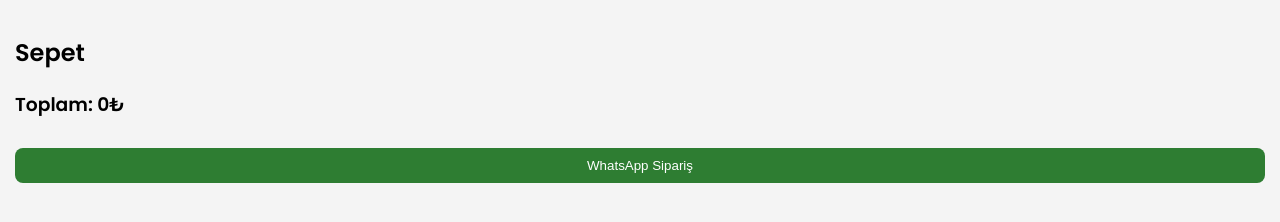
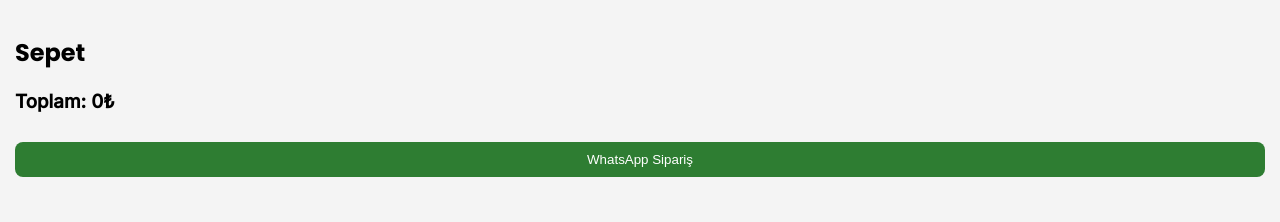
Before and after one commit to alfafguzellik/deneme.io, a plain HTML site: page cart.html in a window 1280 px wide. Drawn offline with Linux system fonts and the light colour scheme.

Commit message:
Update cart.html

```diff
--- a/cart.html
+++ b/cart.html
@@ -5,10 +5,11 @@
 <title>Sepet</title>
 <meta name="viewport" content="width=device-width, initial-scale=1.0">
 
-<link href="https://fonts.googleapis.com/css2?family=Poppins:wght@300;400;600&display=swap" rel="stylesheet">
+<link href="https://fonts.googleapis.com/css2?family=Inter:wght@300;400;500&family=Poppins:wght@500;600;700&display=swap" rel="stylesheet">
 
 <style>
-body{font-family:'Poppins';padding:15px;background:#f4f4f4;margin:0}
+body{margin:0;padding:15px;background:#f4f4f4;font-family:'Inter'}
+h2{font-family:'Poppins'}
 .item{background:#fff;padding:10px;border-radius:10px;margin-bottom:10px}
 .row{display:flex;justify-content:space-between}
 .qty{display:flex;gap:10px;margin-top:5px}
@@ -17,6 +18,7 @@ button{padding:10px;background:#2e7d32;color:#fff;border:none;width:100%;margin-
 .remove{background:red;color:#fff;padding:5px;border-radius:5px}
 </style>
 </head>
+
 <body>
 
 <h2>Sepet</h2>
@@ -40,7 +42,7 @@ function render(){
   <div class="item">
    <div class="row">
     <b>${p.name}</b>
-    <span class="remove" onclick="del(${i})">Sil</span>
+    <span class="remove" onclick="delItem(${i})">Sil</span>
    </div>
 
    <div>${p.price}₺</div>
@@ -55,13 +57,13 @@ function render(){
   </div>`;
  });
 
- list.innerHTML=html;
- total.innerText="Toplam: "+t+"₺";
+ document.getElementById("list").innerHTML=html;
+ document.getElementById("total").innerText="Toplam: "+t+"₺";
 }
 
 function inc(i){cart[i].qty++;save()}
 function dec(i){cart[i].qty>1?cart[i].qty--:cart.splice(i,1);save()}
-function del(i){cart.splice(i,1);save()}
+function delItem(i){cart.splice(i,1);save()}
 
 function save(){
  localStorage.setItem("cart",JSON.stringify(cart));
```
